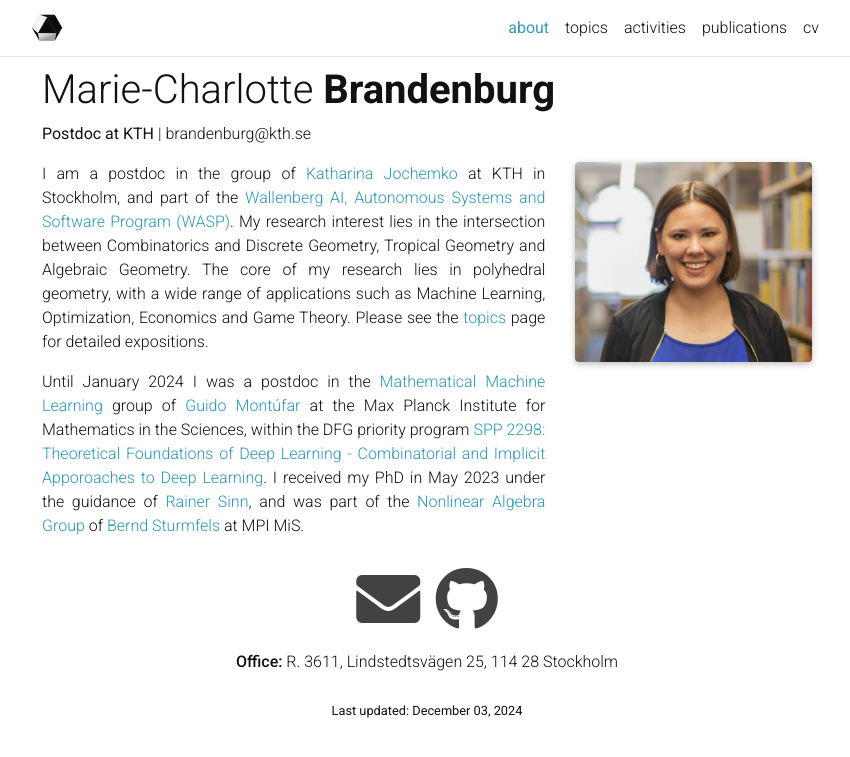
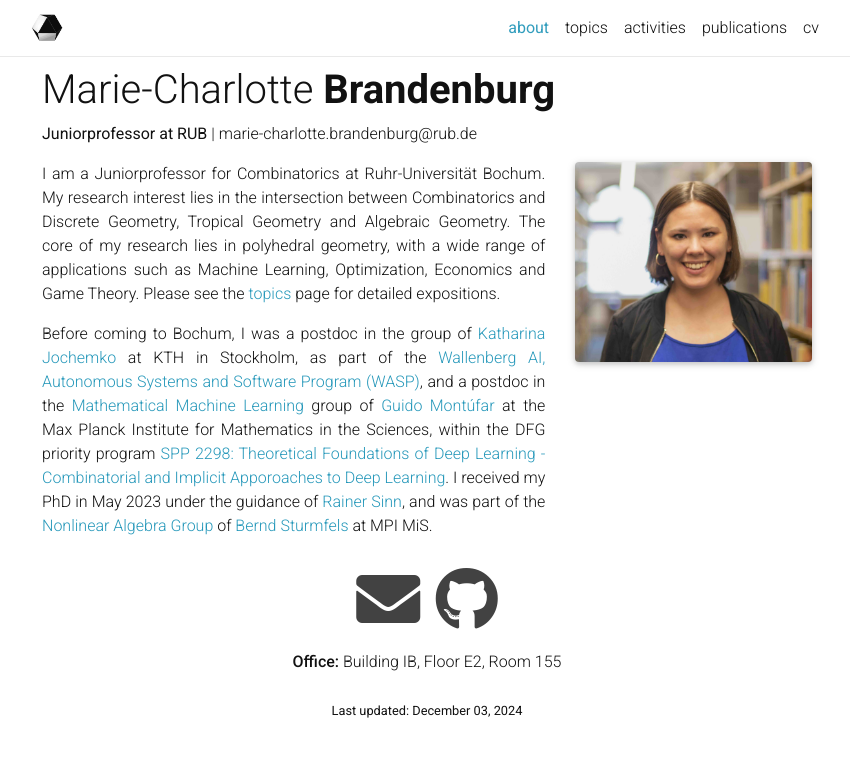
Before and after one commit to mariebrandenburg/mariebrandenburg.github.io, a Jekyll site: the page built from _pages/about.md, in a window 1280 px wide. Shown: the top 757 px of the page, without its empty margins (213-1063 px from the left). Built offline with Jekyll 4.4.1, drawn with Linux system fonts in a browser that asks for light colours; nearby versions of some CDN libraries; a style sheet for code colours, icons or effects is not loaded.

Commit message:
affiliation

```diff
--- a/_config.yml
+++ b/_config.yml
@@ -3,7 +3,7 @@
 # -----------------------------------------------------------------------------
 
 title: Marie-Charlotte Brandenburg
-email: brandenburg@kth.se
+email: marie-charlotte.brandenburg@rub.de
 description: > # this means to ignore newlines until "url:"
 footer_text: > # Powered by <a href="http://jekyllrb.com/" target="_blank">Jekyll</a> with <a href="https://github.com/alshedivat/al-folio">al-folio</a> theme.
 
--- a/_data/events.csv
+++ b/_data/events.csv
@@ -1,4 +1,5 @@
 title,date,location,url,start-date,talk
+Spring School on Dynkin Classification,31.03.2025,Ruhr-Universität Bochum,https://www.combinatorial-synergies.de/activities/2025-04_SpringSchoolBochum/,,
 Combinatorial Synergies East,19.03.2025,Max Planck Institute for Mathematics in the Sciences (Leipzig) ,https://www.mis.mpg.de/events/series/combinatorial-synergies-east,,
 Mini-Workshop on Alcoved Polytopes in Physics and Optimization,02.03.2025,Oberwolfach,https://www.mfo.de/occasion/2510a/www_view,,
 Workshop on Polytopes,24.02.2025,Universität Osnabrück,https://www.math-conf.uni-osnabrueck.de/winter-school-and-workshop-on-polytopes-2025/,,
--- a/_pages/about.md
+++ b/_pages/about.md
@@ -3,12 +3,12 @@ order: 0
 layout: about
 title: about
 permalink: /
-description:  <b> Postdoc at KTH </b> | brandenburg@kth.se
+description:  <b> Juniorprofessor at RUB </b> | marie-charlotte.brandenburg@rub.de
 
 profile:
   align: right
   image: prof_pic.jpg
-  address: <strong>Office:</strong> R. 3611, Lindstedtsvägen 25, 114 28 Stockholm
+  address: <strong>Office:</strong> Building IB, Floor E2, Room 155
 
 events: false
 news: false
@@ -16,8 +16,10 @@ social: true
 ---
 
 
-I am a postdoc in the group of [Katharina Jochemko](https://people.kth.se/~jochemko/) at KTH in Stockholm, and part of the [Wallenberg AI, Autonomous Systems and Software Program (WASP)](https://wasp-sweden.org).
+I am a Juniorprofessor for Combinatorics at Ruhr-Universität Bochum.
 My research interest lies in the intersection between Combinatorics and Discrete Geometry, Tropical Geometry and Algebraic Geometry. The core of my research lies in polyhedral geometry, with a wide range of applications such as Machine Learning, Optimization, Economics and Game Theory. Please see the [topics](/topics/) page for detailed expositions.
 
-Until January 2024 I was a postdoc in the [Mathematical Machine Learning](https://www.mis.mpg.de/montufar/index.html) group of [Guido Montúfar](https://personal-homepages.mis.mpg.de/montufar/) at the Max Planck Institute for Mathematics in the Sciences, within the DFG priority program [SPP 2298: Theoretical Foundations of Deep Learning - Combinatorial and Implicit Apporoaches to Deep Learning](https://www.foundationsofdl.de).
+
+Before coming to Bochum, I was a postdoc in the group of [Katharina Jochemko](https://people.kth.se/~jochemko/) at KTH in Stockholm, as part of the [Wallenberg AI, Autonomous Systems and Software Program (WASP)](https://wasp-sweden.org),
+and a postdoc in the [Mathematical Machine Learning](https://www.mis.mpg.de/montufar/index.html) group of [Guido Montúfar](https://personal-homepages.mis.mpg.de/montufar/) at the Max Planck Institute for Mathematics in the Sciences, within the DFG priority program [SPP 2298: Theoretical Foundations of Deep Learning - Combinatorial and Implicit Apporoaches to Deep Learning](https://www.foundationsofdl.de).
 I received my PhD in May 2023 under the guidance of [Rainer Sinn](http://www.math.uni-leipzig.de/~sinn/index_en.html), and was part of the [Nonlinear Algebra Group](https://www.mis.mpg.de/nlalg/research.html) of [Bernd Sturmfels](https://math.berkeley.edu/~bernd/) at MPI MiS.
```
Also changed, not shown: _pages/short-cv.md (+8 -0 lines), _pages/talks.markdown (deleted, +0 -45 lines).
